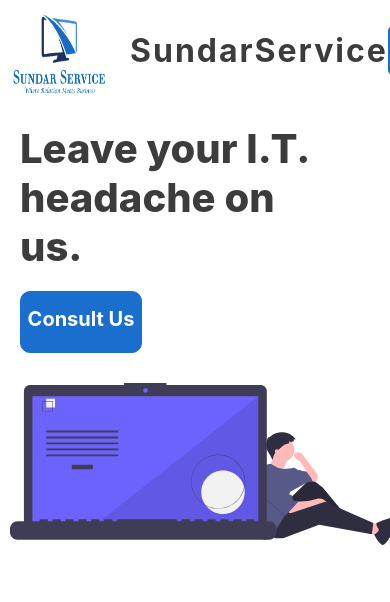
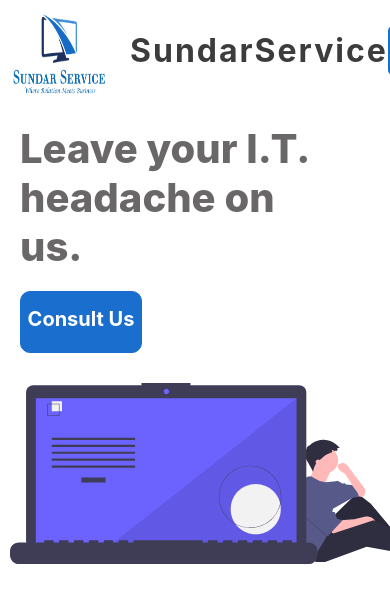
Before and after one commit to atobox/sundarservice, a React (Create React App) app: page / in a window 390 px wide. Shown: the top 602 px of the page. Built offline with nearby package versions, Linux system fonts and the light colour scheme.

Commit message:
CSS correction1

```diff
--- a/src/App.css
+++ b/src/App.css
@@ -71,7 +71,7 @@
   z-index: 1;
   font-weight: 800;
   width: 300px;
-  color: #3d3c3c;
+  color: #696767;
 }
 
 .cta_btn  {
@@ -99,7 +99,8 @@
 
 @media (max-width: 600px) {
   .svg img {
-    width: 100%;
+    width: 450px;
+    height: auto;
     position: relative;
     left: 10px;
     top: 10px;
```
